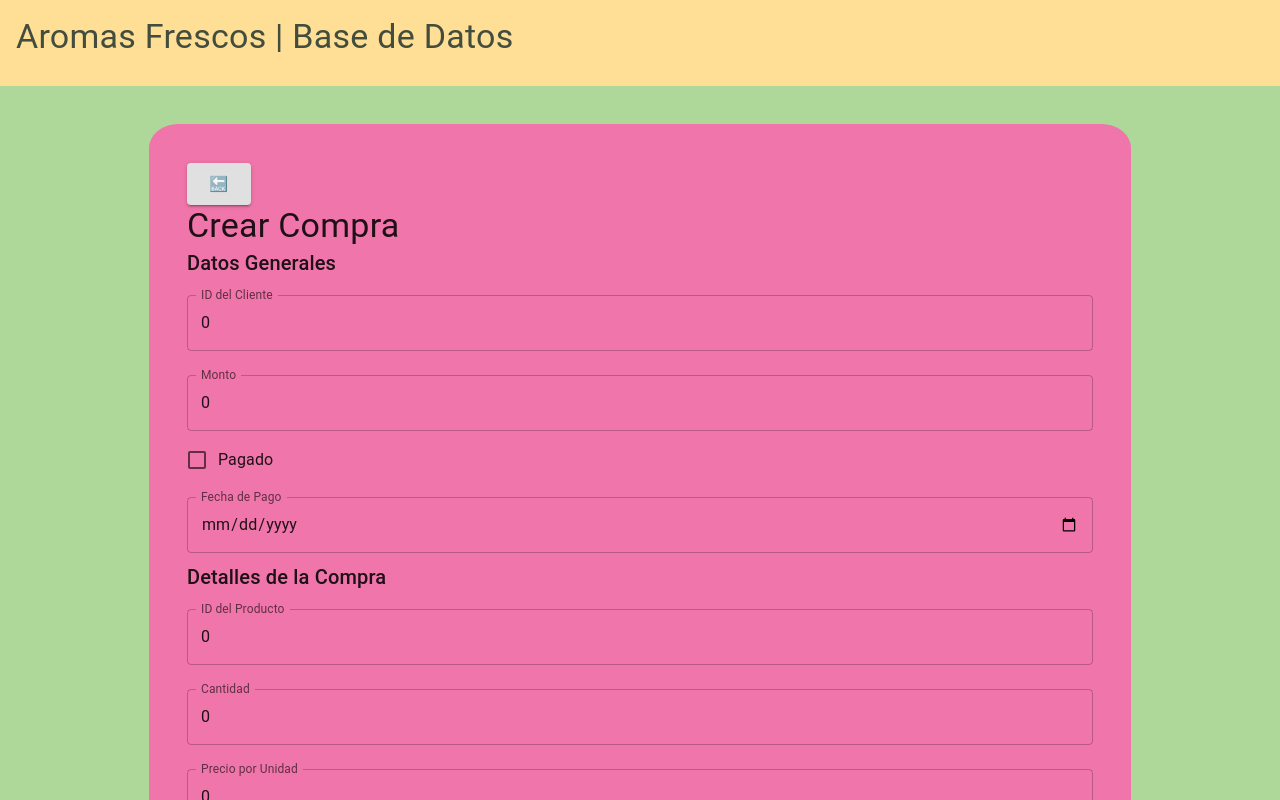
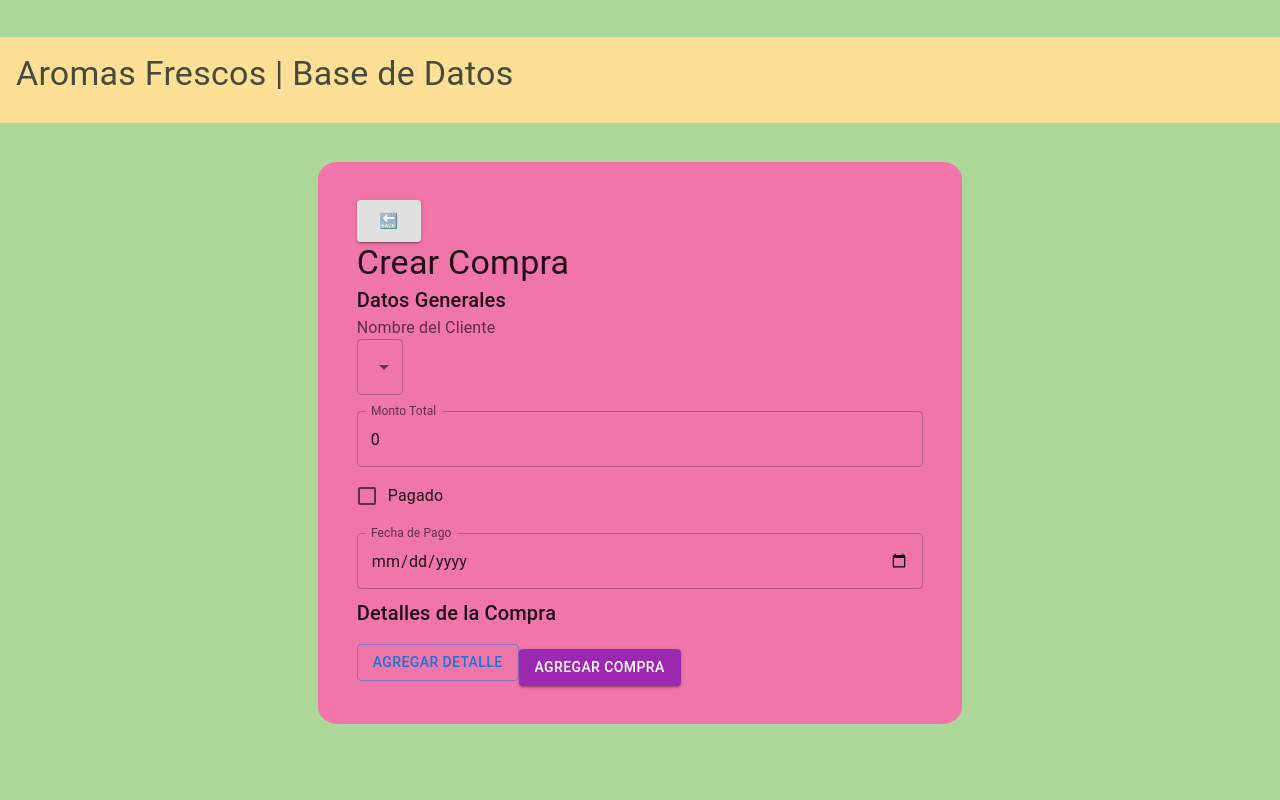
Before and after one commit to adharainfinita/aromas-frescos, a React (Vite) app in the folder front/: page /createPurchase in a window 1280 px wide. Shown: the top 800 px of the page. Built offline with nearby package versions, Linux system fonts and the light colour scheme.

Commit message:
styled and form purchase upgrade

```diff
--- a/front/src/components/ClientDetail.tsx
+++ b/front/src/components/ClientDetail.tsx
@@ -63,9 +63,10 @@ const ClientDetail = () => {
 	}
 
 	return (
-		<Box sx={{ p: 2, backgroundColor: "#6c3483", borderRadius: "4px" }}>
+		<Box sx={{ p: 2, backgroundColor: "#BC5A94", borderRadius: "4px" }}>
 			<Button
 				variant="contained"
+				color="inherit"
 				size="large"
 				onClick={() => {
 					navigate("/");
@@ -123,14 +124,14 @@ const ClientDetail = () => {
 				</>
 			) : (
 				<>
-					<Typography variant="body1" color="#DAF7A6">
-						Nombre: {clientDetail.customer_name}
+					<Typography variant="body1" color="#DAF7A6" style={{margin: '5%'}}>
+					🔸Nombre: {clientDetail.customer_name}
 					</Typography>
-					<Typography variant="body1" color="#DAF7A6">
-						Email: {clientDetail.customer_email}
+					<Typography variant="body1" color="#DAF7A6" style={{margin: '5%'}}>
+					🔸Email: {clientDetail.customer_email}
 					</Typography>
-					<Typography variant="body1" color="#DAF7A6">
-						Teléfono: {clientDetail.customer_phone}
+					<Typography variant="body1" color="#DAF7A6" style={{margin: '5%'}}>
+					🔸Teléfono: {clientDetail.customer_phone}
 					</Typography>
 					<Button
 						variant="contained"
--- a/front/src/components/Dashboard.tsx
+++ b/front/src/components/Dashboard.tsx
@@ -50,7 +50,7 @@ const Dashboard = () => {
 						primary={product.product_name}
 						primaryTypographyProps={{
 							sx: {
-								color: "#DAF7A6", // Cambia el color según tu paleta
+								color: "#191c18", // Cambia el color según tu paleta
 								fontWeight: "bold", // Aplica negrita o cualquier otro estilo
 							},
 						}}
--- a/front/src/components/FormCreatePurchase.tsx
+++ b/front/src/components/FormCreatePurchase.tsx
@@ -6,31 +6,37 @@ import {
 	Checkbox,
 	FormControlLabel,
 	Alert,
+	InputLabel,
+	Select,
+	MenuItem,
+	SelectChangeEvent
 } from "@mui/material";
 import { createPurchase } from "../services/purchasesServices";
 import { useNavigate } from "react-router-dom";
+import { useSelector } from "react-redux";
 import {
 	PurchaseForm,
 	IdetailsForm,
 	IPurchaseForm,
 } from "../interfaces/purchase";
+import { RootState } from "../redux/store";
 
 const FormCreatePurchase: React.FC = () => {
 	const navigate = useNavigate();
-
+	const customers = useSelector((state: RootState) => state.clients.customers);
+	const products = useSelector((state: RootState) => state.products.products);
 	// Estados para los datos generales de la compra y detalles
 	const [purchaseGeneral, setPurchaseGeneral] = useState<PurchaseForm>({
-		customer_id: 0,
-		amount: 0,
+		customerId: 0,
+		totalAmount: 0,
 		paid: false,
-		paid_date: "",
+		paidDate: "",
 	});
-	const [purchaseDetail, setPurchaseDetail] = useState<IdetailsForm>({
-		purchase_id: 0,
-		product_id: 0,
-		quantity: 0,
-		price_per_unit: 0,
-	});
+	const [purchaseDetails, setPurchaseDetails] = useState<IdetailsForm[]>([]);
+
+	// Estado para mensajes de éxito/error
+	const [error, setError] = useState<string | null>(null);
+	const [success, setSuccess] = useState<string | null>(null);
 
 	// Manejo de cambios en campos de datos generales
 	const handleGeneralChange = (event: React.ChangeEvent<HTMLInputElement>) => {
@@ -41,34 +47,71 @@ const FormCreatePurchase: React.FC = () => {
 		}));
 	};
 
+	const handleCustomerChange = (event: SelectChangeEvent<number>) => {
+		setPurchaseGeneral((prevState) => ({
+			...prevState,
+			customerId: event.target.value as number,
+		}));
+	};
+
+	const handleProductChange = (index: number, event: SelectChangeEvent<number>) => {
+		setPurchaseDetails((prevDetails) =>
+			prevDetails.map((detail, i) =>
+				i === index ? { ...detail, productId: event.target.value as number } : detail
+			)
+		);
+	};
+
 	// Manejo de cambios en campos de detalles de la compra
-	const handleDetailChange = (event: React.ChangeEvent<HTMLInputElement>) => {
+	const handleDetailChange = (
+		index: number,
+		event: React.ChangeEvent<HTMLInputElement | HTMLTextAreaElement>
+	) => {
 		const { name, value } = event.target;
-		setPurchaseDetail((prevState) => ({
-			...prevState,
-			[name]: Number(value),
-		}));
+		setPurchaseDetails((prevDetails) =>
+			prevDetails.map((detail, i) =>
+				i === index ? { ...detail, [name]: Number(value) } : detail
+			)
+		);
+	};
+
+	// Agregar un nuevo detalle de compra
+	const addDetail = () => {
+		setPurchaseDetails([
+			...purchaseDetails,
+			{ productId: 0, quantity: 0, pricePerUnit: 0 },
+		]);
 	};
 
 	// Manejo del envío del formulario
 	const handleSubmit = async (event: React.FormEvent) => {
 		event.preventDefault();
+
 		const newPurchase: IPurchaseForm = {
 			purchase: purchaseGeneral,
-			details: purchaseDetail,
+			details: purchaseDetails,
 		};
 
 		try {
 			await createPurchase(newPurchase);
-			<Alert severity="success">Compra generada con éxito</Alert>
+			setSuccess("Compra generada con éxito");
+			setError(null);
 			navigate("/");
-		} catch (error:any) {
-			<Alert severity="error">"Error al crear la compra:" + {error}</Alert>
+		} catch (error: any) {
+			setError("Error al crear la compra: " + error.message);
+			setSuccess(null);
 		}
 	};
 
 	return (
-		<div style={{background: '#F075AA', margin: '3%', borderRadius: '3%', padding: '3%'}}>
+		<div
+			style={{
+				background: "#F075AA",
+				margin: "3%",
+				borderRadius: "3%",
+				padding: "3%",
+			}}
+		>
 			<Button
 				variant="contained"
 				size="large"
@@ -81,23 +124,30 @@ const FormCreatePurchase: React.FC = () => {
 			</Button>
 
 			<Typography variant="h4">Crear Compra</Typography>
+			{success && <Alert severity="success">{success}</Alert>}
+			{error && <Alert severity="error">{error}</Alert>}
+
 			<form onSubmit={handleSubmit}>
 				<Typography variant="h6">Datos Generales</Typography>
 
+				<InputLabel>Nombre del Cliente</InputLabel>
+					<Select
+						name="customerId"
+						value={purchaseGeneral.customerId}
+						onChange={handleCustomerChange}
+						label='Cliente'
+					>
+						{customers.map((customer) => (
+							<MenuItem key={customer.customer_id} value={customer.customer_id}>
+								{customer.customer_name}
+							</MenuItem>
+						))}
+					</Select>
 				<TextField
-					label="ID del Cliente"
+					label="Monto Total"
 					type="number"
-					name="customer_id"
-					value={purchaseGeneral.customer_id}
-					onChange={handleGeneralChange}
-					fullWidth
-					margin="normal"
-				/>
-				<TextField
-					label="Monto"
-					type="number"
-					name="amount"
-					value={purchaseGeneral.amount}
+					name="totalAmount"
+					value={purchaseGeneral.totalAmount}
 					onChange={handleGeneralChange}
 					fullWidth
 					margin="normal"
@@ -115,8 +165,8 @@ const FormCreatePurchase: React.FC = () => {
 				<TextField
 					label="Fecha de Pago"
 					type="date"
-					name="paid_date"
-					value={purchaseGeneral.paid_date}
+					name="paidDate"
+					value={purchaseGeneral.paidDate}
 					onChange={handleGeneralChange}
 					InputLabelProps={{ shrink: true }}
 					fullWidth
@@ -124,34 +174,49 @@ const FormCreatePurchase: React.FC = () => {
 				/>
 
 				<Typography variant="h6">Detalles de la Compra</Typography>
-
-				<TextField
-					label="ID del Producto"
-					type="number"
-					name="product_id"
-					value={purchaseDetail.product_id}
-					onChange={handleDetailChange}
-					fullWidth
-					margin="normal"
-				/>
+				{purchaseDetails.map((detail, index) => (
+					<div key={index}>
+				<Select
+								name="productId"
+								value={detail.productId}
+								onChange={(e) => handleProductChange(index, e)}
+								label='Producto'
+							>
+								{products.map((product) => (
+									<MenuItem key={product.product_id} value={product.product_id}>
+										{product.product_name}
+									</MenuItem>
+								))}
+							</Select>
 						<TextField
 							label="Cantidad"
 							type="number"
 							name="quantity"
-					value={purchaseDetail.quantity}
-					onChange={handleDetailChange}
+							value={detail.quantity}
+							onChange={(e) => handleDetailChange(index, e)}
 							fullWidth
 							margin="normal"
 						/>
 						<TextField
 							label="Precio por Unidad"
 							type="number"
-					name="price_per_unit"
-					value={purchaseDetail.price_per_unit}
-					onChange={handleDetailChange}
+							name="pricePerUnit"
+							value={detail.pricePerUnit}
+							onChange={(e) => handleDetailChange(index, e)}
 							fullWidth
 							margin="normal"
 						/>
+					</div>
+				))}
+
+				<Button
+					onClick={addDetail}
+					variant="outlined"
+					color="primary"
+					style={{ marginTop: "10px" }}
+				>
+					Agregar Detalle
+				</Button>
 
 				<Button
 					variant="contained"
--- a/front/src/components/ProductDetail.tsx
+++ b/front/src/components/ProductDetail.tsx
@@ -73,8 +73,8 @@ const ProductDetail = () => {
 	}
 
 	return (
-		<Box sx={{ p: 2, backgroundColor: "#6c3483", borderRadius: "4px" }}>
-			<Button variant="contained" size="large" onClick={() => navigate("/")}>
+		<Box sx={{ p: 2, backgroundColor: "#BC5A94", borderRadius: "4px" }}>
+			<Button variant="contained" color="inherit" size="large" onClick={() => navigate("/")}>
 				🔙
 			</Button>
 			<Typography variant="h4" color="#DAF7A6" gutterBottom>
@@ -118,7 +118,7 @@ const ProductDetail = () => {
 						margin="normal"
 						sx={{
 							"& .MuiInputBase-root": {
-								backgroundColor: "#DAF7A6", // Color de fondo
+								backgroundColor: "#DAF7A6",
 							},
 						}}
 					/>
@@ -142,20 +142,20 @@ const ProductDetail = () => {
 				</>
 			) : (
 				<>
-					<Typography variant="body1" color="#DAF7A6" style={{borderBottom: '1px dashed whitesmoke'}}>
-						Nombre: {productDetail.product_name}
+					<Typography variant="body1" color="#DAF7A6" style={{margin: '5%'}}>
+					🔸Nombre: {productDetail.product_name}
 					</Typography>
-					<Typography variant="body1" color="#DAF7A6" style={{borderBottom: '1px dashed whitesmoke'}}>
-						Categoría: {productDetail.product_category}
+					<Typography variant="body1" color="#DAF7A6" style={{margin: '5%'}}>
+					🔸Categoría: {productDetail.product_category}
 					</Typography>
-					<Typography variant="body1" color="#DAF7A6" style={{borderBottom: '1px dashed whitesmoke'}}>
-						Marca: {productDetail.product_brand}
+					<Typography variant="body1" color="#DAF7A6" style={{margin: '5%'}}>
+					🔸Marca: {productDetail.product_brand}
 					</Typography>
-					<Typography variant="body1" color="#DAF7A6" style={{borderBottom: '1px dashed whitesmoke', fontWeight: '100'}}>
-						Precio: {productDetail.product_price}
+					<Typography variant="body1" color="#DAF7A6" style={{ margin: '5%'}}>
+					🔸Precio: {productDetail.product_price}
 					</Typography>
-					<Typography variant="body1" color="#DAF7A6" style={{borderBottom: '1px dashed whitesmoke'}}>
-						Stock: {productDetail.product_stock}
+					<Typography variant="body1" color="#DAF7A6" style={{ margin: '5%'}}>
+					🔸Stock: {productDetail.product_stock}
 					</Typography>
 					<Button
 						variant="contained"
--- a/front/src/services/customersService.ts
+++ b/front/src/services/customersService.ts
@@ -7,7 +7,6 @@ const URL_HOST = import.meta.env.VITE_HOST
 export const getAllCustomers= async() => {
   try {
     const response = await axios(`${URL_HOST}/customers`, axiosConfig);
-		console.log(response.data);
 
     return response.data;
   } catch (error: any) {
--- a/front/src/services/purchasesServices.ts
+++ b/front/src/services/purchasesServices.ts
@@ -33,6 +33,8 @@ export const getPurchaseById = async (id: number) => {
 export const createPurchase = async (purchase: IPurchaseForm) => {
 	try {
 		const response = await axios.post(`${URL_HOST}/purchase`, purchase, axiosConfig);
+		console.log(response.data);
+
 		return response.data;
 	} catch (error) {
 		let errorMessage = "An error occurred";
```
Also changed, not shown: front/src/components/PurchaseDetail.tsx (+34 -12 lines), front/src/interfaces/purchase.ts (+11 -7 lines), 1 other file (tests, documents, lock files or other folders). Lines whose indentation alone changed are shown as unchanged.
